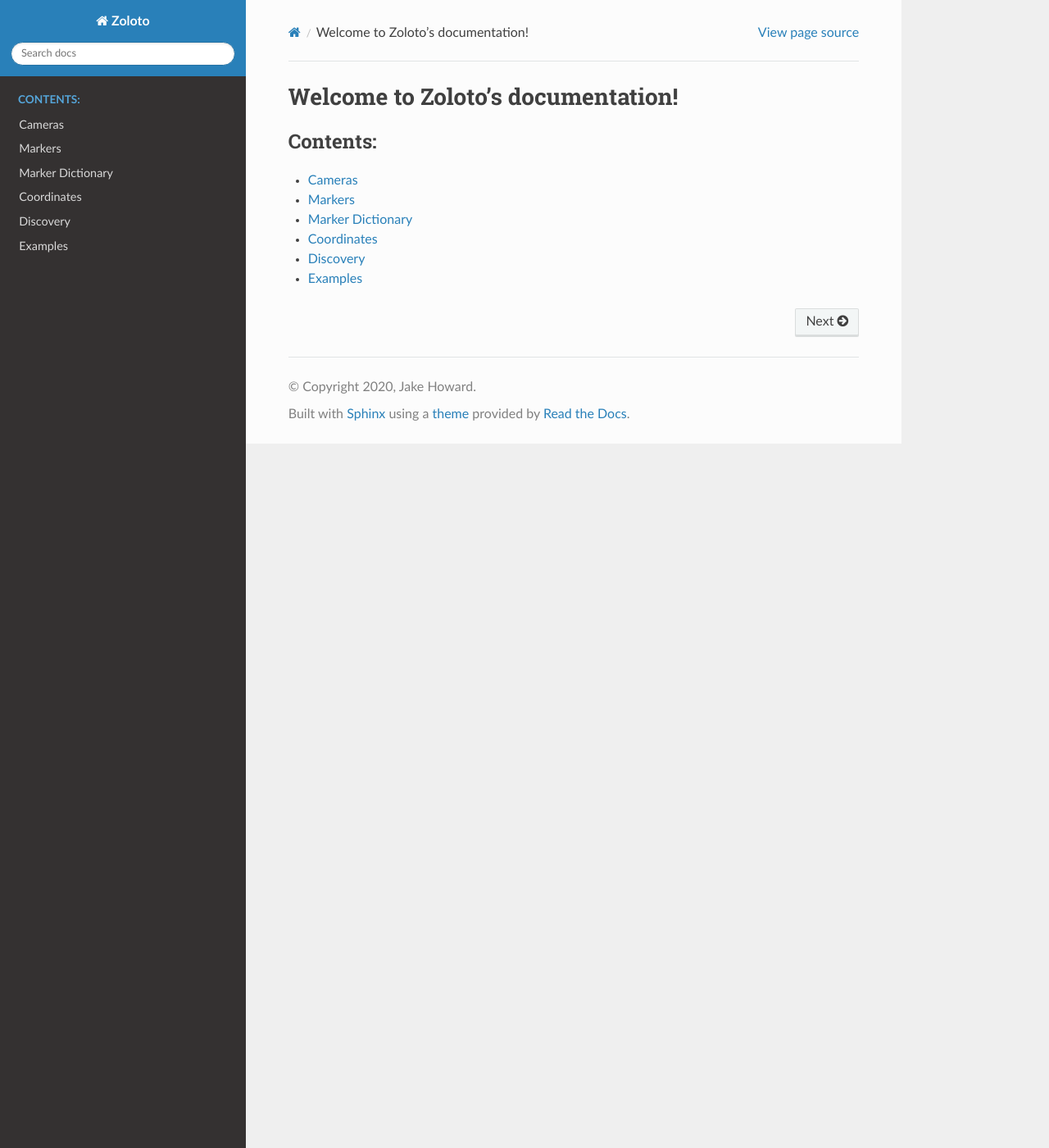
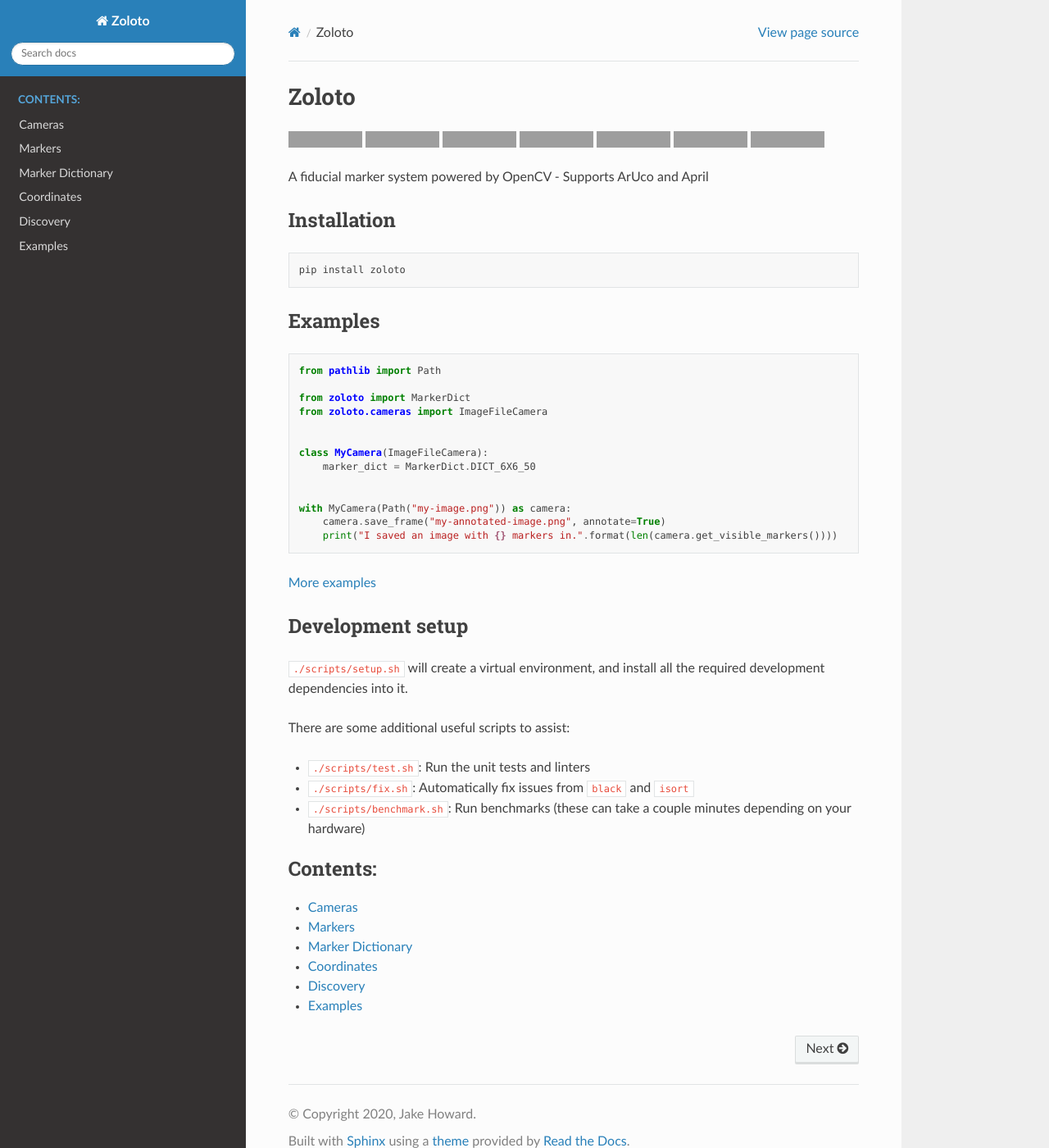
Before and after one commit to RealOrangeOne/zoloto, a Sphinx documentation site: the page built from docs/index.rst, in a window 1280 px wide and 1400 px high. Shown: the whole window at 82% size. Built offline with Sphinx 7.4.7 and the Read the Docs theme 2.0.0, drawn with Linux system fonts in a browser that asks for light colours; the version number is read from the project's files by our own code; grey boxes are pictures that could not be loaded.

Commit message:
Use project readme as docs index

````diff
--- a/README.md
+++ b/README.md
@@ -12,7 +12,7 @@ A fiducial marker system powered by OpenCV - Supports ArUco and April
 
 ## Installation
 
-```
+```text
 pip install zoloto
 ```
 
--- a/dev-requirements.txt
+++ b/dev-requirements.txt
@@ -20,3 +20,4 @@ ujson==1.35
 sphinx==2.3.1
 sphinx-rtd-theme==0.4.3
 sphinx_autodoc_typehints==1.10.3
+m2r==0.2.1
--- a/docs/conf.py
+++ b/docs/conf.py
@@ -13,6 +13,7 @@ extensions = [
     "sphinx.ext.intersphinx",
     "sphinx.ext.viewcode",
     "sphinx_rtd_theme",
+    "m2r"
 ]
 
 templates_path = []
--- a/docs/index.rst
+++ b/docs/index.rst
@@ -1,5 +1,4 @@
-Welcome to Zoloto's documentation!
-==================================
+.. mdinclude:: ../README.md
 
 .. toctree::
    :maxdepth: 1
````
Also changed, not shown: other parts of README.md (+1 -1 lines).
